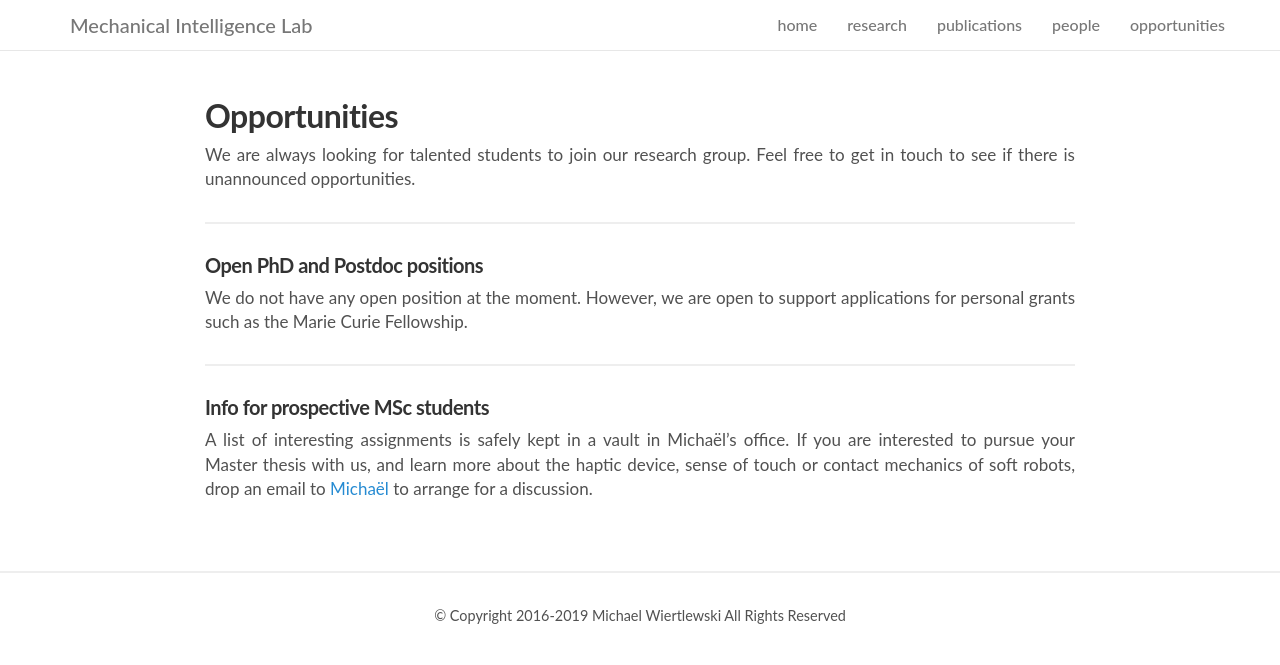
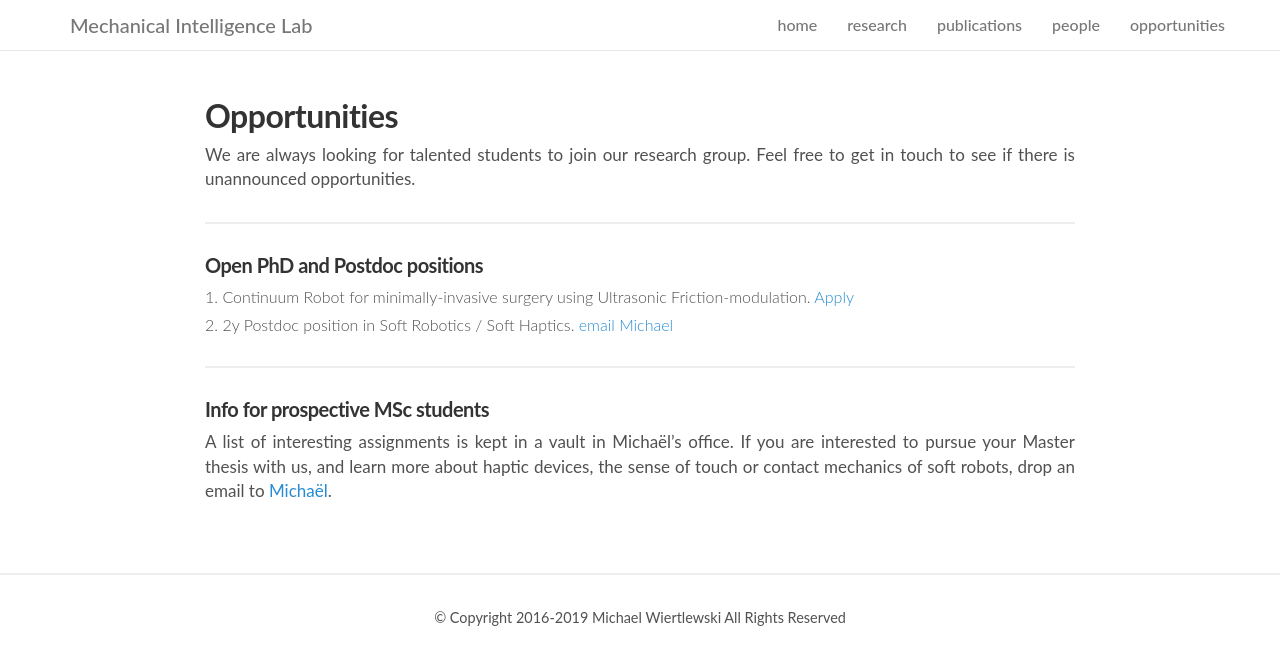
Before and after one commit to mwiertlewski/mwiertlewski.github.io, a Jekyll site: the page built from opportunities.md, in a window 1280 px wide. Shown: the top 665 px of the page. Built offline with Jekyll 4.4.1, drawn with Linux system fonts in a browser that asks for light colours; nearby versions of some CDN libraries; a style sheet for code colours, icons or effects is not loaded.

Commit message:
added open positions

```diff
--- a/_config.yml
+++ b/_config.yml
@@ -34,7 +34,7 @@ nav:
   - name:           "research"
     href:           "/research"
   - name:           "publications"
-    href:           "/publication"
+    href:           "/publications"
   - name:           "people"
     href:           "/people"
 #  - name:           "blog"
--- a/opportunities.md
+++ b/opportunities.md
@@ -10,9 +10,14 @@ We are always looking for talented students to join our research group. Feel fre
 ---
 #### Open PhD and Postdoc positions
 
-We do not have any open position at the moment. However, we are open to support applications for personal grants such as the Marie Curie Fellowship.
+<!--- We do not have any open position at the moment. However, we are open to support applications for personal grants such as the Marie Curie Fellowship. --->
+
+1. Continuum Robot for minimally-invasive surgery using Ultrasonic Friction-modulation. [Apply](https://www.academictransfer.com/nl/290582/phd-position-ultrasonic-friction-modulating-catheter/)
+2. 2y Postdoc position in Soft Robotics / Soft Haptics. [email Michael](mailto:m.wiertlewski@tudelft.nl)
+
+
 
 ---
 #### Info for prospective MSc students
 
-A list of interesting assignments is safely kept in a vault in Michaël's office. If you are interested to pursue your Master thesis with us, and learn more about the haptic device, sense of touch or contact mechanics of soft robots, drop an email to [Michaël](mailto:m.wiertlewski@tudelft.nl) to arrange for a discussion.
+A list of interesting assignments is kept in a vault in Michaël's office. If you are interested to pursue your Master thesis with us, and learn more about haptic devices, the sense of touch or contact mechanics of soft robots, drop an email to [Michaël](mailto:m.wiertlewski@tudelft.nl).
```
Also changed, not shown: publications.md (+1 -1 lines), 1 other file.
